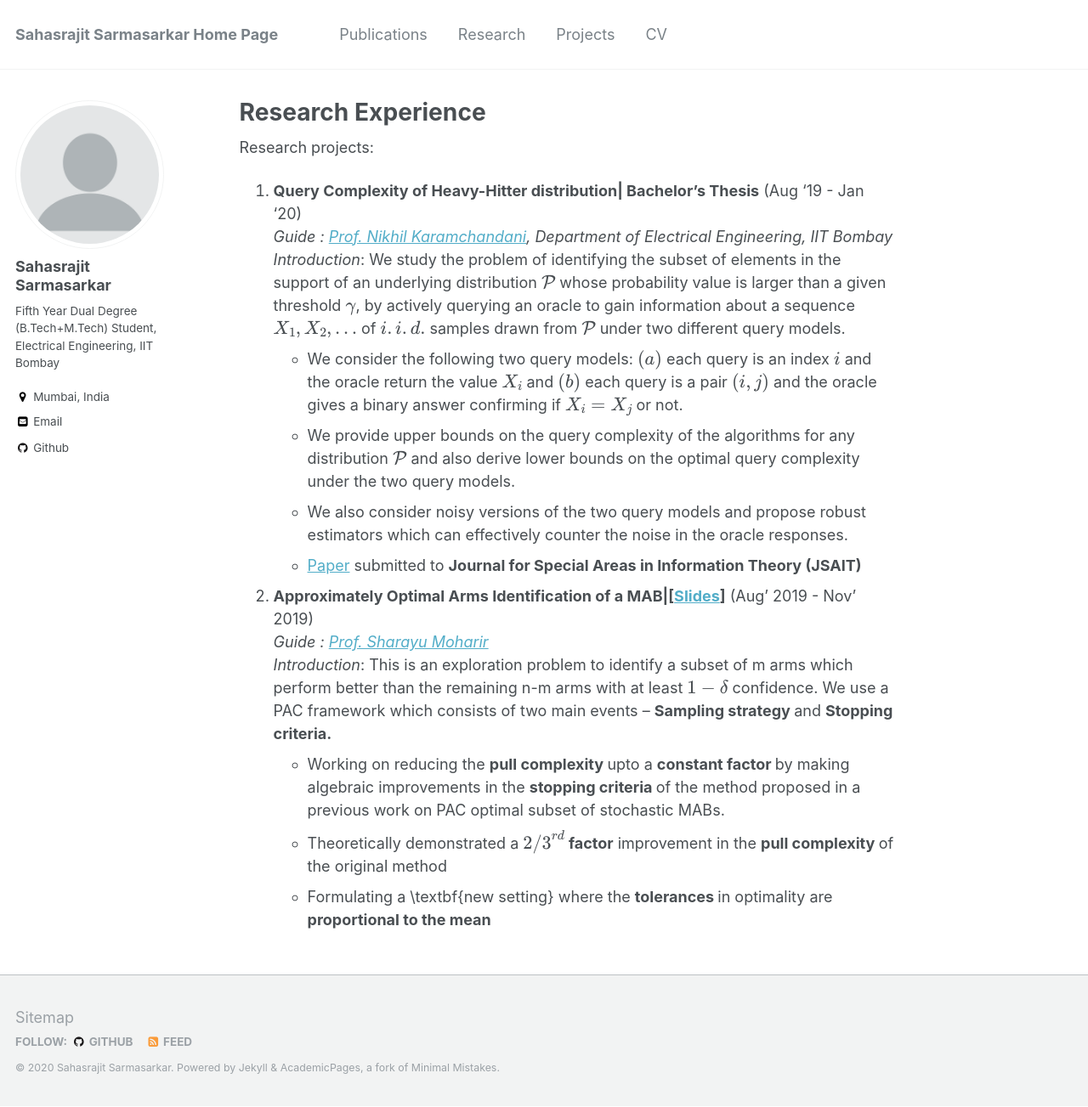
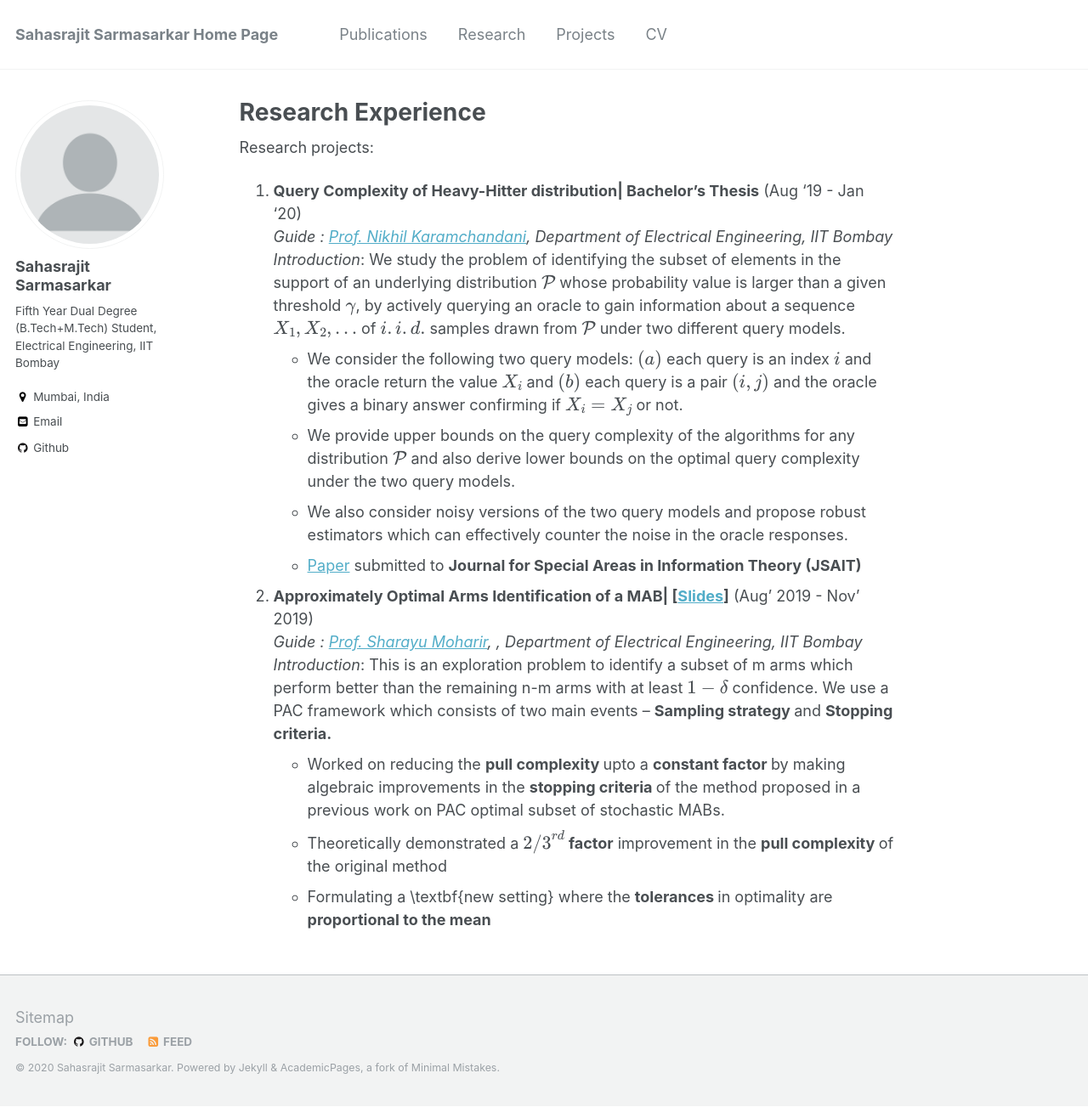
Before and after one commit to Sahasrajit123/Sahasrajit123.github.io, a Jekyll site: the page built from _pages/research.md, in a window 1280 px wide and 1303 px high. Shown: the whole window at 85% size. Built offline with Jekyll 4.4.1, drawn with Linux system fonts in a browser that asks for light colours; formulas are drawn with MathJax 3.

Commit message:
ACI proj mod

```diff
--- a/_pages/research.md
+++ b/_pages/research.md
@@ -17,10 +17,10 @@ Research projects:
   * We also consider noisy versions of the two query models and propose robust estimators which can effectively counter the noise in the oracle responses.<br/>
   * [Paper](https://arxiv.org/abs/2005.14425) submitted to **Journal for Special Areas in Information Theory (JSAIT)**
 
-2. **Approximately Optimal Arms Identification of a MAB|\[[Slides](https://kc1729.github.io/files/Top_k_Arm_Selection.pdf)\]** (Aug' 2019 - Nov' 2019) <br/>
-   *Guide : [Prof. Sharayu Moharir](https://www.ee.iitb.ac.in/web/people/faculty/home/sharayum)* <br/>
+2. **Approximately Optimal Arms Identification of a MAB| \[[Slides](https://kc1729.github.io/files/Top_k_Arm_Selection.pdf)\]** (Aug' 2019 - Nov' 2019) <br/>
+   *Guide : [Prof. Sharayu Moharir](https://www.ee.iitb.ac.in/web/people/faculty/home/sharayum), , Department of Electrical Engineering, IIT Bombay* <br/>
    *Introduction*: This is an exploration problem to identify a subset of m arms which perform better than the remaining n-m arms with at least $1-\delta$ confidence. We use a PAC framework which consists of two main events -- <b> Sampling strategy </b> and <b> Stopping criteria.</b>
-   * Working on reducing the <b> pull complexity </b> upto a <b> constant factor </b> by making algebraic improvements in the <b> stopping criteria </b> of the method proposed in a previous work on PAC optimal subset of stochastic MABs.<br/>
+   * Worked on reducing the <b> pull complexity </b> upto a <b> constant factor </b> by making algebraic improvements in the <b> stopping criteria </b> of the method proposed in a previous work on PAC optimal subset of stochastic MABs.<br/>
     * Theoretically demonstrated a ${2/3}^{rd}$ <b> factor</b> improvement in the <b> pull complexity </b> of the original method<br/>
     * Formulating a \textbf{new setting} where the <b> tolerances </b> in optimality are <b> proportional to the mean</b> <br/>
 
```
